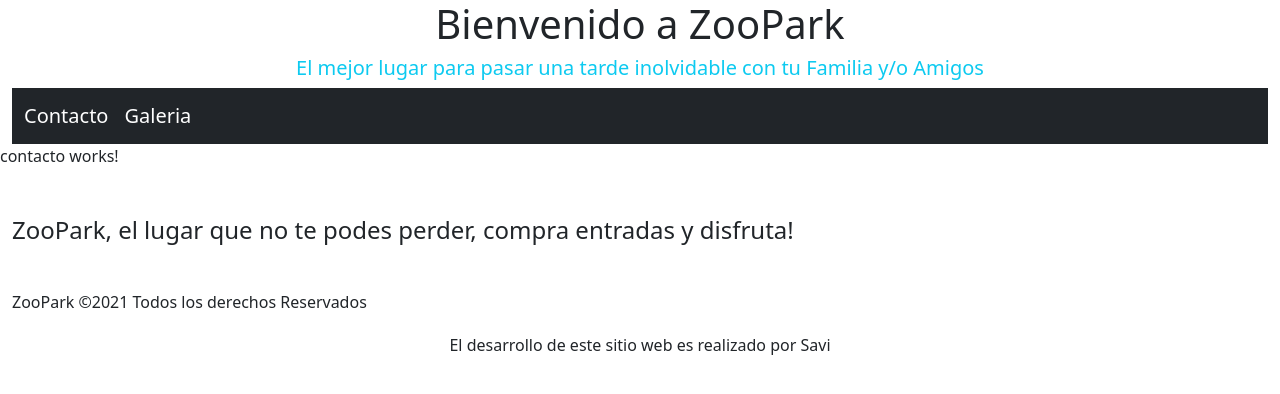
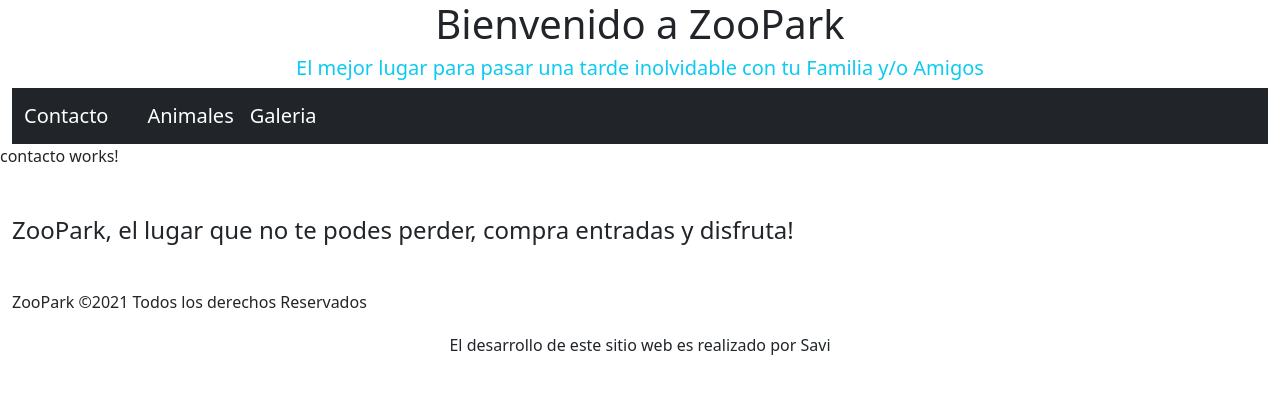
Before and after one commit to SantiVi33/Zoologico, an Angular app: page /contacto in a window 1280 px wide. Shown: the top 394 px of the page. Built offline with nearby package versions, Linux system fonts and the light colour scheme.

Commit message:
agregado boton de animales en la cabecera con menu desplegable

```diff
--- a/src/app/cabecera/cabecera.component.html
+++ b/src/app/cabecera/cabecera.component.html
@@ -14,6 +14,21 @@
           <button class="navbar-toggler" type="button" data-bs-toggle="collapse" data-bs-target="#navbarSupportedContent" aria-controls="navbarSupportedContent" aria-expanded="false" aria-label="Toggle navigation">
             <span class="navbar-toggler-icon"></span>
           </button>
+
+          <li class="nav-item dropdown">
+            <a class="navbar-brand"  id="navbarDropdown" role="button" data-bs-toggle="dropdown" aria-expanded="false">
+              Animales
+            </a>
+            <ul class="dropdown-menu" aria-labelledby="navbarDropdown">
+              <li><a class="dropdown-item" href="#">Mamiferos</a></li>
+              <li><a class="dropdown-item" href="#">Acuaticos</a></li>
+              <li><a class="dropdown-item" href="#">Reptiles</a></li>
+              <li><a class="dropdown-item" href="#">Aves</a></li>
+              <li><hr class="dropdown-divider"></li>
+              <li><a class="dropdown-item" href="#">Todos</a></li>
+            </ul>
+          </li>
+
           <div class="collapse navbar-collapse" id="GaleriaNav">
             <a class="navbar-brand" href="#">Galeria</a>
             <button class="navbar-toggler" type="button" data-bs-toggle="collapse" data-bs-target="#navbarSupportedContent" aria-controls="navbarSupportedContent" aria-expanded="false" aria-label="Toggle navigation">
```
